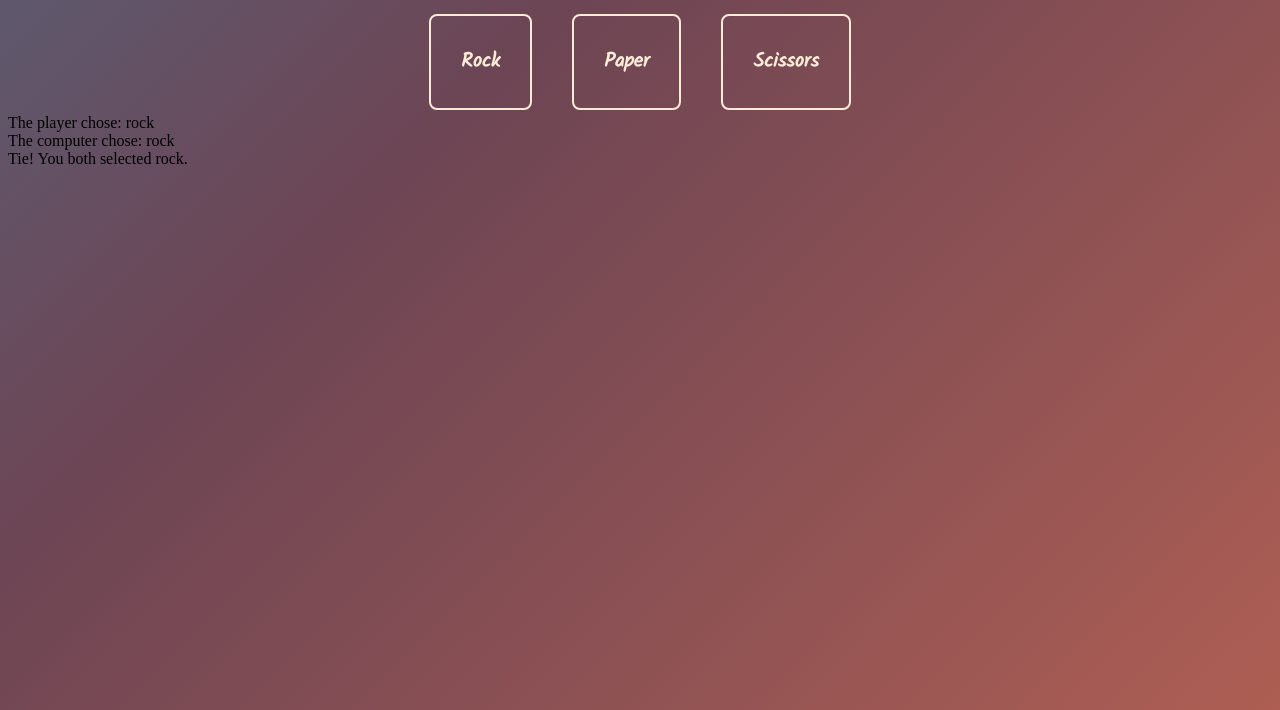
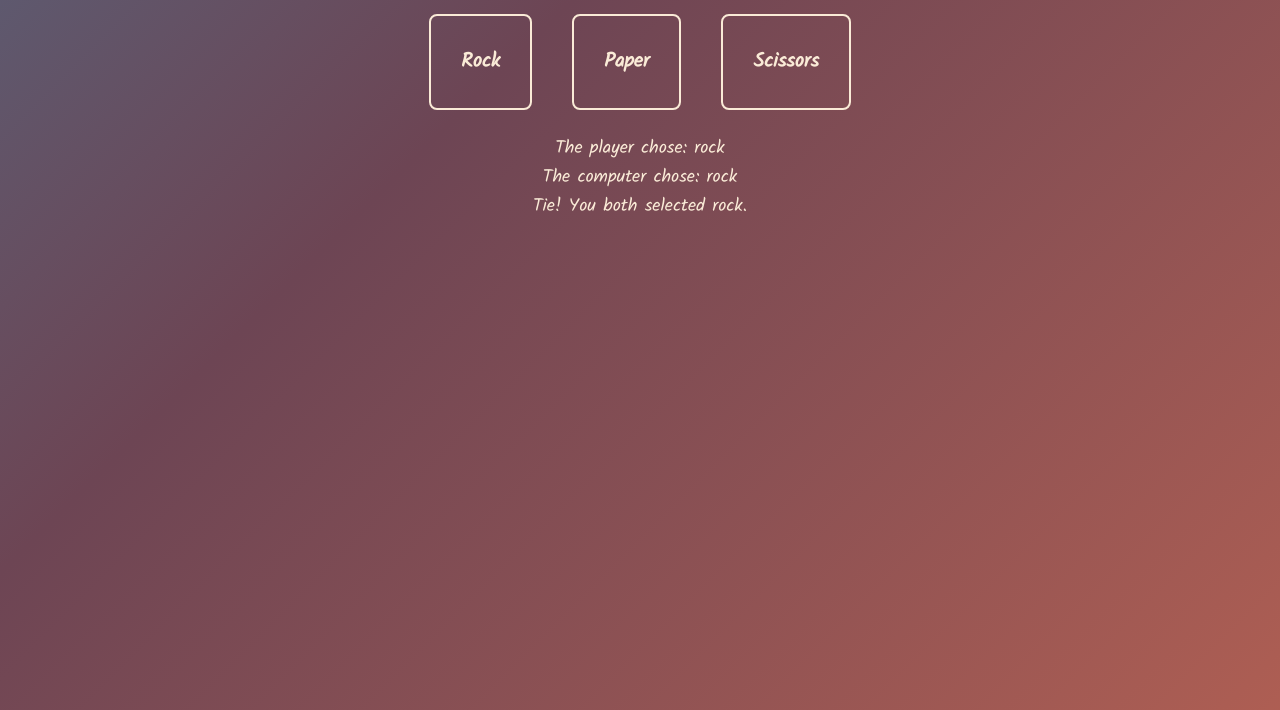
Before and after one commit to Matt-cmd8765/rock_paper_scissors, a plain HTML site: page index.html in a window 1280 px wide. Both pictures are taken after a click on the button "Rock". Shown: the part 130-840 px from the top of the page. Drawn offline with Linux system fonts and the light colour scheme.

Commit message:
Counter is now working. Winner declared after 5 games. Added some extra css.

```diff
--- a/script.js
+++ b/script.js
@@ -1,51 +1,11 @@
-// Put both the computer and player choice functions inside the eventListener
-// First gets computer choice, then player choice, then runs playRound function
-
-const buttons = document.querySelectorAll('button');
-buttons.forEach((button) => {
-    button.addEventListener('click', () => {
-        // computer choice
-        let randomNumber = Math.floor(Math.random() * 3) + 1;
-
-        let computerChoice = null;
-
-        if (randomNumber === 1) {
-            computerChoice = "scissors";
-        }
-        else if (randomNumber === 2) {
-            computerChoice = "paper";
-        }
-        else if (randomNumber === 3) {
-            computerChoice = "rock";
-        }
-
-        const computerContent = document.getElementById("computerChose");
-        computerContent.textContent = "The computer chose: " + computerChoice;
-
-        console.log("The computer chose: " + computerChoice);
-
-        // Player choice
-        let playerChoice = button.id;
-        console.log("The player chose: " + playerChoice);
-
-        const playerContent = document.getElementById("playerChose");
-        playerContent.textContent = "The player chose: " + playerChoice;
-
-        playRound(playerChoice, computerChoice);
-    })
-})
-
 // Play round function
 
 function playRound(player, computer) {
-
- const result = document.querySelector('#result');
 
     if (player === "rock" && computer === "scissors") {
         const win1 = document.getElementById('overallResult');
         win1.textContent = "You win! Rock crushes scissors!";
 
-        console.log("You win! Rock crushes scissors!");
         let playerwin = "playerwin";
         return playerwin;
     }
@@ -53,7 +13,6 @@ function playRound(player, computer) {
         const win2 = document.getElementById('overallResult');
         win2.textContent = "Tie! You both selected rock.";
 
-        console.log("Tie! You both selected rock.");
         let tie = "tie";
         return tie;
     }
@@ -61,7 +20,6 @@ function playRound(player, computer) {
         const win3 = document.getElementById('overallResult');
         win3.textContent = "You lose! Paper covers rock.";
 
-        console.log("You lose! Paper covers rock.");
         let computerwin = "computerwin";
         return computerwin;
     }
@@ -69,7 +27,6 @@ function playRound(player, computer) {
         const win4 = document.getElementById('overallResult');
         win4.textContent = "You lose! Scissors cuts paper.";
 
-        console.log("You lose! Scissors cuts paper.");
         let computerwin = "computerwin";
         return computerwin;
     }
@@ -77,7 +34,6 @@ function playRound(player, computer) {
         const win5 = document.getElementById('overallResult');
         win5.textContent = "You win! Paper covers rock.";
 
-        console.log("You win! Paper covers rock.");
         let playerwin = "playerwin"
         return playerwin;
     }
@@ -85,7 +41,6 @@ function playRound(player, computer) {
         const win6 = document.getElementById('overallResult');
         win6.textContent = "Tie! You both selected paper.";
 
-        console.log("Tie! You both selected paper.");
         let tie = "tie";
         return tie;
     }
@@ -93,7 +48,6 @@ function playRound(player, computer) {
         const win7 = document.getElementById('overallResult');
         win7.textContent = "Tie! You both selected scissors.";
 
-        console.log("Tie! You both selected scissors.");
         let tie = "tie";
         return tie;
     }
@@ -101,7 +55,6 @@ function playRound(player, computer) {
         const win8 = document.getElementById('overallResult');
         win8.textContent = "You lose! rock crushes scissors.";
 
-        console.log("You lose! rock crushes scissors.");
         let computerwin = 'computerwin';
         return computerwin;
     }
@@ -109,64 +62,82 @@ function playRound(player, computer) {
         const win9 = document.getElementById('overallResult');
         win9.textContent = "You win! Scissors cuts paper!";
 
-        console.log("You win! Scissors cuts paper!");
         let playerwin = "playerwin";
         return playerwin;
     }
 }
 
+// Play 5 rounds all in the eventlistener click
 
-
-// Play 5 rounds
-
-/*function game () {
+function game () {
+    // counters for wins, ties and total games
     let playerwin = 0;
     let computerwin = 0;
     let tie = 0;
+    let totalgames = 0;
 
-    // Loop through 5 games and count player and computer wins.
+    // initiate on clicks
+    const buttons = document.querySelectorAll('button');
+    buttons.forEach((button) => {
+        button.addEventListener('click', () => {
 
-    for (let i = 0; i < 5; i++)
-    {
-        let result = playRound(getPlayerChoice(), getComputerChoice(1, 4));
-        if (result === "playerwin") {
-            playerwin++;
+            // computer choice
+            let randomNumber = Math.floor(Math.random() * 3) + 1;
+
+            let computerChoice = null;
+
+            if (randomNumber === 1) {
+                computerChoice = "scissors";
+            }
+            else if (randomNumber === 2) {
+                computerChoice = "paper";
+            }
+            else if (randomNumber === 3) {
+                computerChoice = "rock";
+            }
+
+            //Display computer choice on the screen
+            const computerContent = document.getElementById("computerChose");
+            computerContent.textContent = "The computer chose: " + computerChoice;
+
+            // Player choice
+            let playerChoice = button.id;
+
+            //Display player choice on the screen
+            const playerContent = document.getElementById("playerChose");
+            playerContent.textContent = "The player chose: " + playerChoice;
+
+            // run each round
+            let result = playRound(playerChoice, computerChoice);
+
+            // count wins and ties
+            if (result === "playerwin") {
+                playerwin++;
+                totalgames++;
+            }
+            else if (result === "computerwin") {
+                computerwin++;
+                totalgames++;
+            }
+            else if (result === "tie") {
+                tie++;
+                totalgames++;
+            }
+            console.log("The player has won " + playerwin + " times");
+            console.log("The computer has won " + computerwin + " times");
+            console.log("There were " + tie + " ties");
+
+        if (totalgames === 5 && playerwin > computerwin) {
+            console.log("Player wins!");
         }
-        else if (result === "computerwin") {
-            computerwin++;
+        else if (totalgames === 5 && computerwin > playerwin) {
+            console.log("Computer wins!");
         }
-        else if (result === "tie") {
-            tie++;
+        else if (totalgames ===5 && computerwin === playerwin) {
+            console.log("Tie, no one wins. How boring...");
         }
-    }
-
-    // detemine winner based on games won
-
-    if (playerwin > computerwin) {
-        console.log("Player wins!");
-    }
-    else if (computerwin > playerwin) {
-        console.log("Computer wins!");
-    }
-    else {
-        console.log("Tie, no one wins. How boring...");
-    }
-
-    console.log("The player has won " + playerwin + " times");
-    console.log("The computer has won " + computerwin + " times");
-    console.log("There were " + tie + " ties");
-
-    // detemine winner based on games won
-
-    if (playerwin > computerwin) {
-        console.log("Player wins!");
-    }
-    else if (computerwin > playerwin) {
-        console.log("Computer wins!");
-    }
-    else {
-        console.log("Tie, no one wins. How boring...");
-    }
+        })
+    })
 }
 
-game();*/
+game();
--- a/style.css
+++ b/style.css
@@ -1,5 +1,4 @@
 @import url('https://fonts.googleapis.com/css?family=Kalam');
-
 
 body {
     background: linear-gradient(-45deg, #ee7752, #6d4554, #23a6d5, #23d5ab);
@@ -47,3 +46,13 @@ button {
 button:hover {
     background-color: #33bb67;
 }
+
+#result {
+    display: flex;
+    font-family: 'Kalam';
+    flex-direction: column;
+    padding: 20px;
+    font-size: 18px;
+    color: antiquewhite;
+    align-items: center;
+}
```
